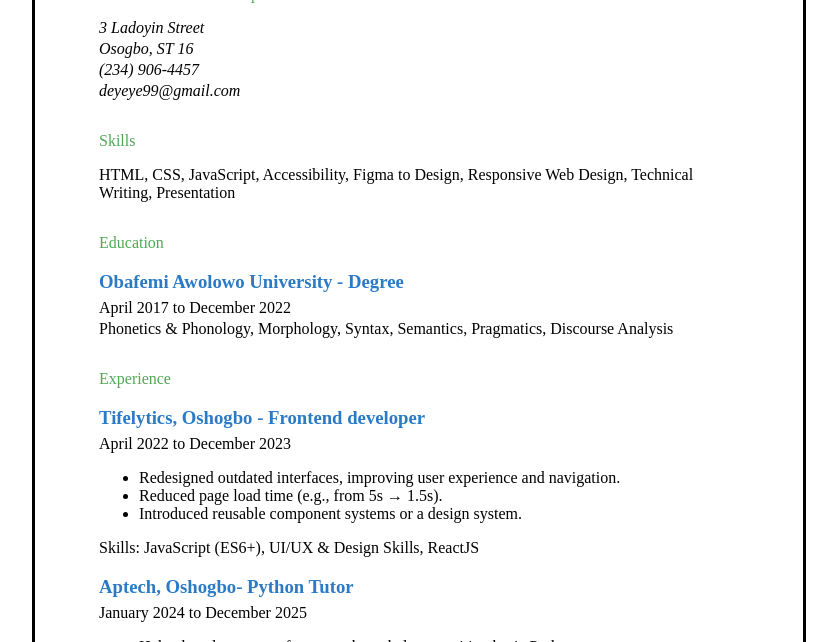
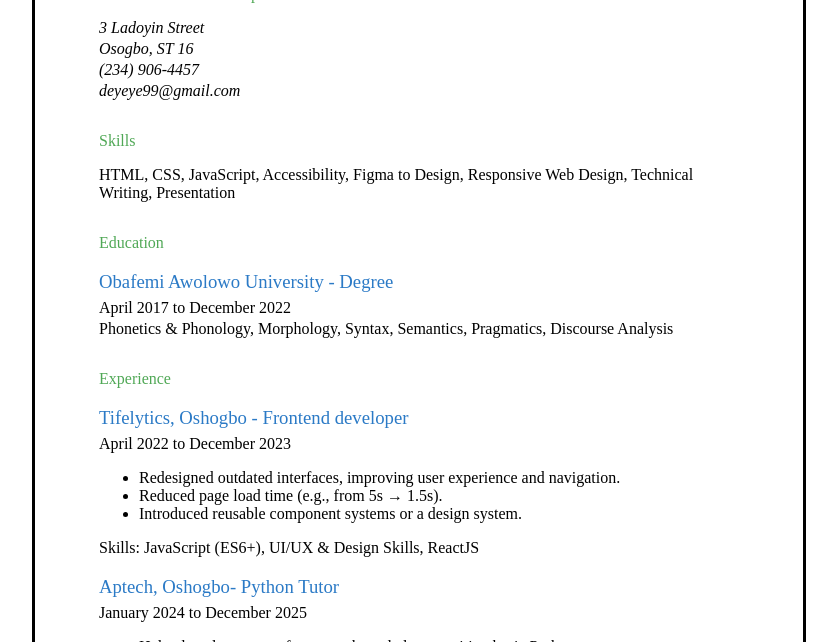
Before and after one commit to scribeNcode/Single-Page-CV, a plain HTML site: page index.html in a window 1280 px wide. Shown: the part 158-800 px from the top of the page, without its empty margins (221-1058 px from the left). Drawn offline with Linux system fonts and the light colour scheme.

Commit message:
reduce font weight of all h3 tags

```diff
--- a/index.html
+++ b/index.html
@@ -52,7 +52,7 @@
         Education
       </h2>
       <article>
-        <h3 style="color: #2b7ac6">Obafemi Awolowo University - Degree</h3>
+        <h3 style=" font-weight: 500; color: #2b7ac6">Obafemi Awolowo University - Degree</h3>
         <p style="margin-top: -0.8rem">April 2017 to December 2022</p>
         <p style="margin-top: -0.8rem">
           Phonetics & Phonology, Morphology, Syntax, Semantics, Pragmatics,
@@ -66,7 +66,7 @@
         Experience
       </h2>
       <article class="experience-one">
-        <h3 style="color: #2b7ac6">Tifelytics, Oshogbo - Frontend developer</h3>
+        <h3 style="font-weight: 500; color: #2b7ac6">Tifelytics, Oshogbo - Frontend developer</h3>
         <p style="margin-top: -0.8rem">April 2022 to December 2023</p>
         <ul>
           <li>
@@ -79,7 +79,7 @@
         <p>Skills: JavaScript (ES6+), UI/UX & Design Skills, ReactJS</p>
       </article>
       <article class="experience-two">
-        <h3 style="color: #2b7ac6">Aptech, Oshogbo- Python Tutor</h3>
+        <h3 style="font-weight: 500; color: #2b7ac6">Aptech, Oshogbo- Python Tutor</h3>
         <p style="margin-top: -0.8rem">January 2024 to December 2025</p>
         <ul>
           <li>
```
